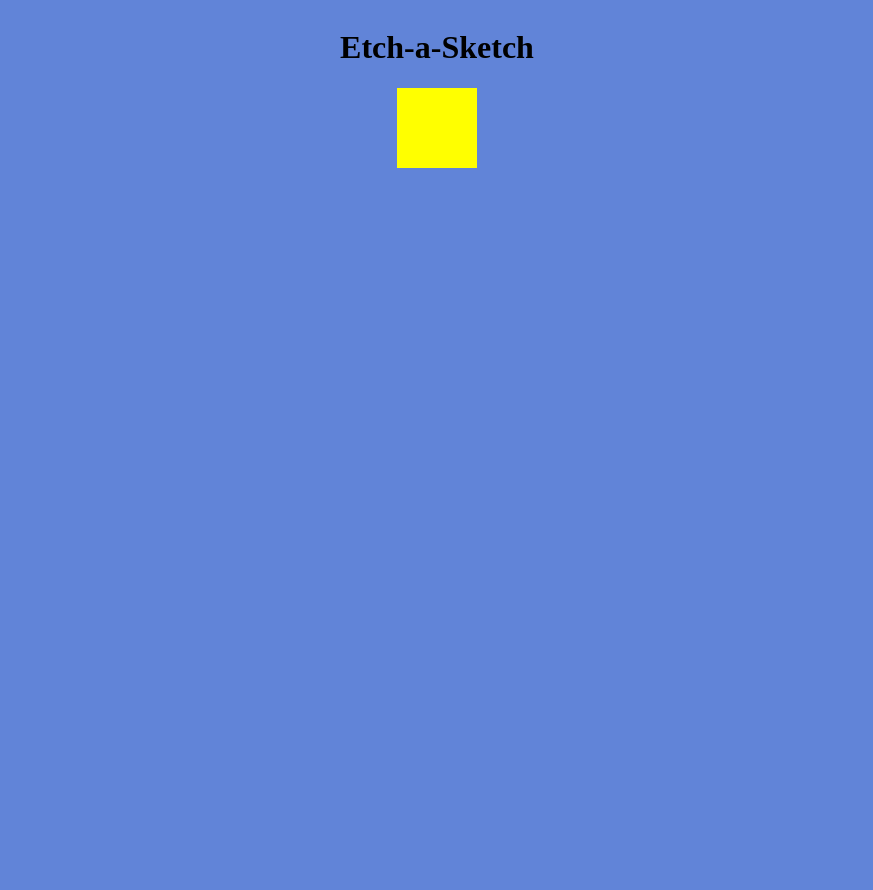
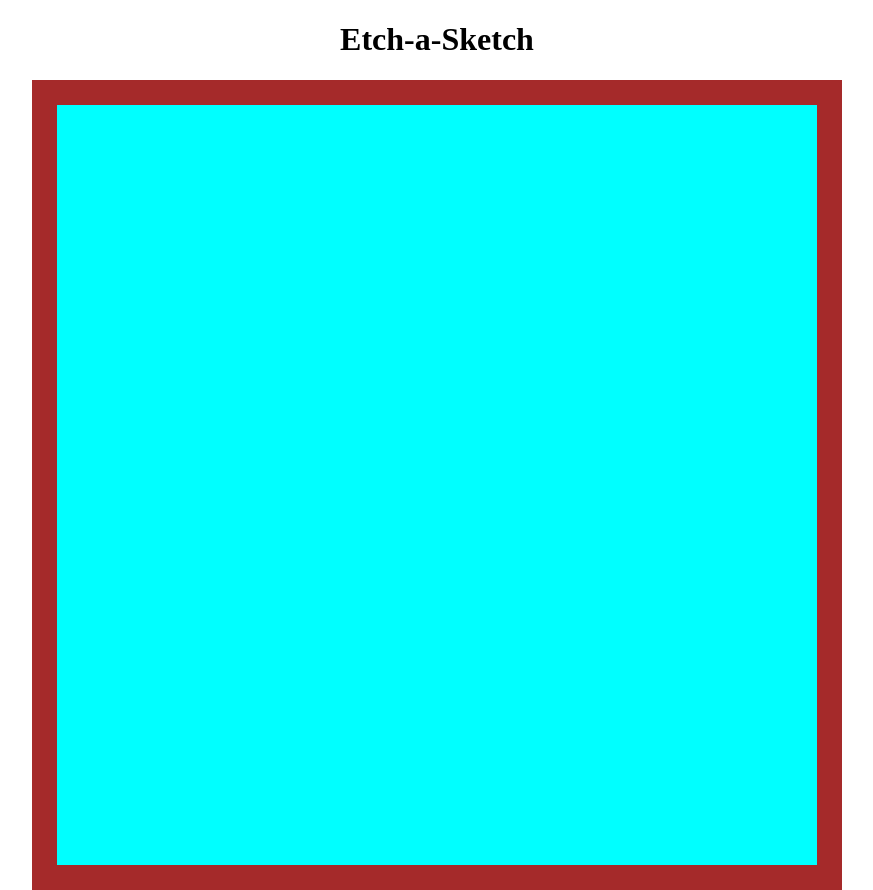
Before and after one commit to j-r-f-m/odin-etch-a-sketch, a plain HTML site: page index.html in a window 1280 px wide. Shown: the whole page, without its empty margins (203-1076 px from the left). Before the commit the page ends 800 px from the top, so only its background shows below. Drawn offline with Linux system fonts and the light colour scheme.

Commit message:
grid working

```diff
--- a/index.html
+++ b/index.html
@@ -9,10 +9,7 @@
 </head>
 <body>
     <h1>Etch-a-Sketch</h1>
-    <div class="root-container"><!-- CSS handle-->
-
-        <div class="row-container"></div>
-    </div>
+    <div class="container"></div>
 
 
 
--- a/index.js
+++ b/index.js
@@ -1,4 +1,29 @@
-function createGrid (n) {
+n = 32;
+n_grid = n * n;
+
+
+grid_size = 760;  //size is 760 x 760, needs to be the same size as in style.css
+
+ratio = grid_size / n; // size of one side of a tile
+console.log(ratio);
+
+for (let i = 1; i <= n_grid; i++ ) {
+    const selectContainer = document.querySelector('.container');
+    containerElement = document.createElement('div');
+    containerElement.classList.add('container-element');
+
+    containerElement.style.width = `${ratio}px`;
+    containerElement.style.height = `${ratio}px`;
+    //containerElement.textContent = `${i}`;
+    selectContainer.appendChild(containerElement);
+}
+
+
+
+
+
+/**
+ * function createGrid (n) {
     // create grid
 
 
@@ -24,23 +49,5 @@
 }
 
 createGrid(5)
-
-
-
-/***
- * i = 0;
-j = 0;
-const grid = document.querySelector('.container');
-const rowContainer = document.createElement('div');
-rowContainer.classList.add(`row${i}`);
-grid.appendChild(rowContainer);
-
-
-const containerRow = document.querySelector(`.row${i}`);
-const rowElement = document.createElement('div');
-rowElement.classList.add('grid-title');
-rowElement.textContent = `tile${i}${j}`;
-containerRow.appendChild(rowElement)
-console.log(containerRow)
-
+ *
  */
--- a/styles.css
+++ b/styles.css
@@ -1,3 +1,36 @@
+
+body{
+    margin: 0;
+    padding: 0;
+    display: flex;
+    flex-direction: column;
+    align-items: center;
+  }
+
+  .container{
+    display: flex;
+    flex-wrap: wrap;
+    justify-content: center;
+    width: 760px;
+    height: 760px;
+    padding: 25px;
+    background-color: brown;
+  }
+
+
+
+  .container-element{
+   /* Size of elements gets set in javasript
+    height: 25px;
+    width: 25px;
+   */
+
+
+    background-color: aqua;
+
+  }
+
+/**
 body{
     display: flex;
     flex-direction: column;
@@ -25,7 +58,5 @@
     width: 1rem;
     flex: 1;
 }
-/**
-
 
 */
```
